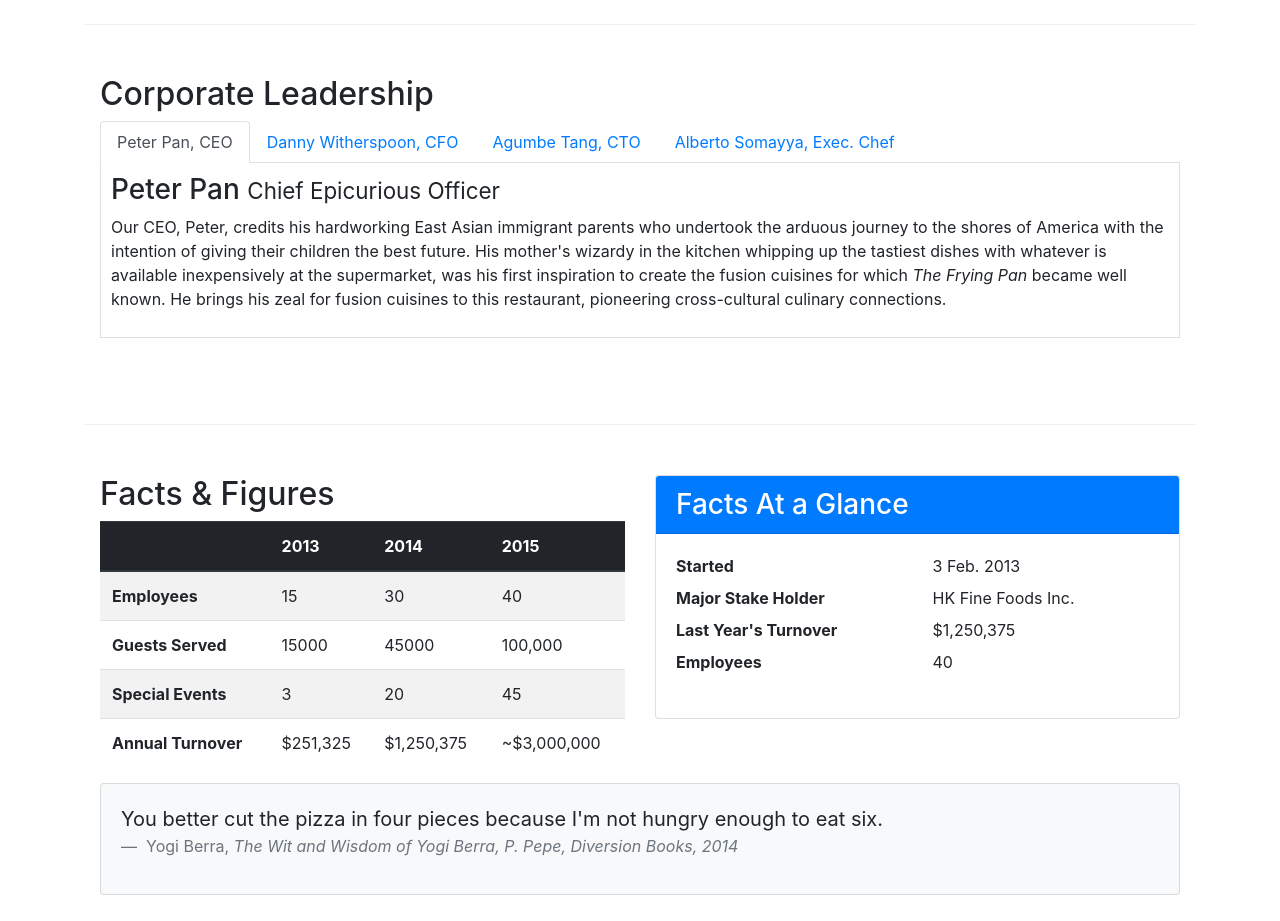
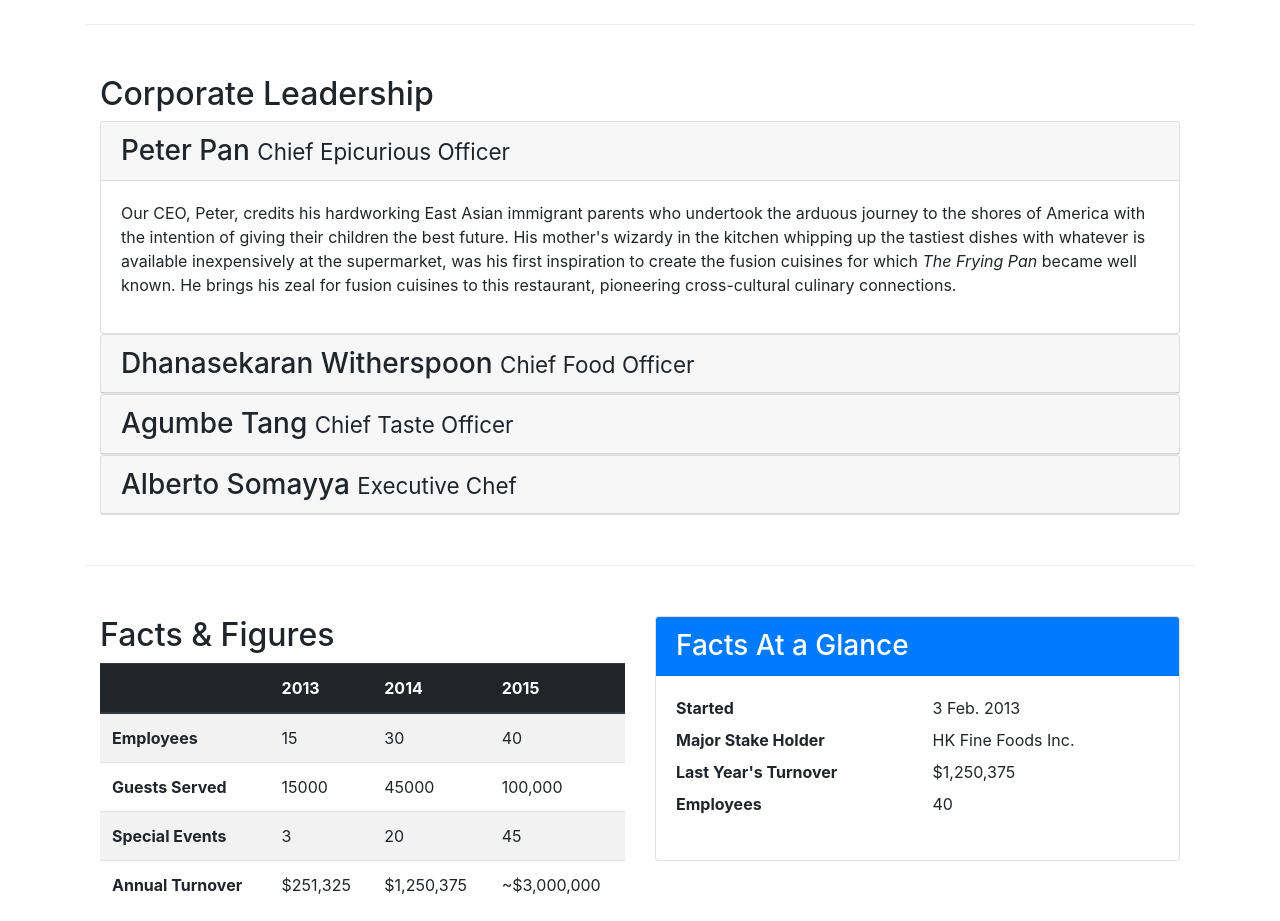
Before and after one commit to JuanPappalardo/bootstrapexercise, a website: page aboutus.html in a window 1280 px wide. Shown: the part 840-1761 px from the top of the page. Drawn offline with nearby package versions, Linux system fonts and the light colour scheme.

Commit message:
Accordion

```diff
--- a/aboutus.html
+++ b/aboutus.html
@@ -120,87 +120,122 @@
       <div class="row row-content">
         <div class="col-12">
           <h2>Corporate Leadership</h2>
-          <ul class="nav nav-tabs">
-            <li class="nav-item">
-              <a
-                class="nav-link active"
-                href="#peter"
-                role="tab"
-                data-toggle="tab"
-                >Peter Pan, CEO</a
+
+          <div id="accordion">
+            <div class="card">
+              <div class="card-header" role="tab" id="peterheader">
+                <h3 class="mb-0">
+                  <a data-toggle="collapse" data-target="#peter">
+                    Peter Pan <small>Chief Epicurious Officer</small></a
                   >
-            </li>
-            <li class="nav-item">
-              <a class="nav-link" href="#danny" role="tab" data-toggle="tab"
-                >Danny Witherspoon, CFO</a
+                </h3>
+              </div>
+              <div
+                role="tabpanel"
+                class="collapse show"
+                id="peter"
+                data-parent="#accordion"
               >
-            </li>
-            <li class="nav-item">
-              <a class="nav-link" href="#agumbe" role="tab" data-toggle="tab"
-                >Agumbe Tang, CTO</a
-              >
-            </li>
-            <li class="nav-item">
-              <a class="nav-link" href="#alberto" role="tab" data-toggle="tab"
-                >Alberto Somayya, Exec. Chef</a
-              >
-            </li>
-          </ul>
-          <div class="tab-content">
-            <div role="tabpanel" class="tab-pane fade show active" id="peter">
-              <h3>Peter Pan <small>Chief Epicurious Officer</small></h3>
+                <div class="card-body">
                   <p class="d-none d-sm-block">
                     Our CEO, Peter, credits his hardworking East Asian immigrant
                     parents who undertook the arduous journey to the shores of
                     America with the intention of giving their children the best
                     future. His mother's wizardy in the kitchen whipping up the
-                tastiest dishes with whatever is available inexpensively at the
-                supermarket, was his first inspiration to create the fusion
-                cuisines for which
-                <em>The Frying Pan</em> became well known. He brings his zeal
-                for fusion cuisines to this restaurant, pioneering
+                    tastiest dishes with whatever is available inexpensively at
+                    the supermarket, was his first inspiration to create the
+                    fusion cuisines for which
+                    <em>The Frying Pan</em> became well known. He brings his
+                    zeal for fusion cuisines to this restaurant, pioneering
                     cross-cultural culinary connections.
                   </p>
                 </div>
-            <div role="tabpanel" class="tab-pane fade show" id="danny">
-              <h3>
-                Dhanasekaran Witherspoon <small>Chief Food Officer</small>
+              </div>
+            </div>
+
+            <div class="card">
+              <div class="card-header" role="tab" id="dannyheader">
+                <h3 class="mb-0">
+                  <a data-toggle="collapse" data-target="#danny">
+                    Dhanasekaran Witherspoon
+                    <small>Chief Food Officer</small></a
+                  >
                 </h3>
+              </div>
+              <div
+                role="tabpanel"
+                class="collapse"
+                id="danny"
+                data-parent="#accordion"
+              >
+                <div class="card-body">
                   <p class="d-none d-sm-block">
                     Our CFO, Danny, as he is affectionately referred to by his
-                colleagues, comes from a long established family tradition in
-                farming and produce. His experiences growing up on a farm in the
-                Australian outback gave him great appreciation for varieties of
-                food sources. As he puts it in his own words,
+                    colleagues, comes from a long established family tradition
+                    in farming and produce. His experiences growing up on a farm
+                    in the Australian outback gave him great appreciation for
+                    varieties of food sources. As he puts it in his own words,
                     <em
                       >Everything that runs, wins, and everything that stays,
                       pays!</em
                     >
                   </p>
                 </div>
-            <div role="tabpanel" class="tab-pane fade show" id="agumbe">
-              <h3>Agumbe Tang <small>Chief Taste Officer</small></h3>
+              </div>
+            </div>
+            <div class="card">
+              <div class="card-header" role="tab" id="agumbeheader">
+                <h3 class="mb-0">
+                  <a data-toggle="collapse" data-target="#agumbe">
+                    Agumbe Tang <small>Chief Taste Officer</small></a
+                  >
+                </h3>
+              </div>
+              <div
+                role="tabpanel"
+                class="collapse"
+                id="agumbe"
+                data-parent="#accordion"
+              >
+                <div class="card-body">
                   <p class="d-none d-sm-block">
-                Blessed with the most discerning gustatory sense, Agumbe, our
-                CTO, personally ensures that every dish that we serve meets his
-                exacting tastes. Our chefs dread the tongue lashing that ensues
-                if their dish does not meet his exacting standards. He lives by
-                his motto,
+                    Blessed with the most discerning gustatory sense, Agumbe,
+                    our CTO, personally ensures that every dish that we serve
+                    meets his exacting tastes. Our chefs dread the tongue
+                    lashing that ensues if their dish does not meet his exacting
+                    standards. He lives by his motto,
                     <em>You click only if you survive my lick.</em>
                   </p>
                 </div>
-            <div role="tabpanel" class="tab-pane fade show" id="alberto">
-              <h3>Alberto Somayya <small>Executive Chef</small></h3>
+              </div>
+            </div>
+            <div class="card">
+              <div class="card-header" role="tab" id="albertoheader">
+                <h3 class="mb-0">
+                  <a data-toggle="collapse" data-target="#alberto">
+                    Alberto Somayya <small>Executive Chef</small></a
+                  >
+                </h3>
+              </div>
+              <div
+                role="tabpanel"
+                class="collapse"
+                id="alberto"
+                data-parent="#accordion"
+              >
+                <div class="card-body">
                   <p class="d-none d-sm-block">
-                Award winning three-star Michelin chef with wide International
-                experience having worked closely with whos-who in the culinary
-                world, he specializes in creating mouthwatering Indo-Italian
-                fusion experiences. He says,
+                    Award winning three-star Michelin chef with wide
+                    International experience having worked closely with whos-who
+                    in the culinary world, he specializes in creating
+                    mouthwatering Indo-Italian fusion experiences. He says,
                     <em
-                  >Put together the cuisines from the two craziest cultures, and
-                  you get a winning hit! Amma Mia!</em
+                      >Put together the cuisines from the two craziest cultures,
+                      and you get a winning hit! Amma Mia!</em
                     >
                   </p>
+                </div>
+              </div>
             </div>
           </div>
         </div>
```
Lines whose indentation alone changed are shown as unchanged.
